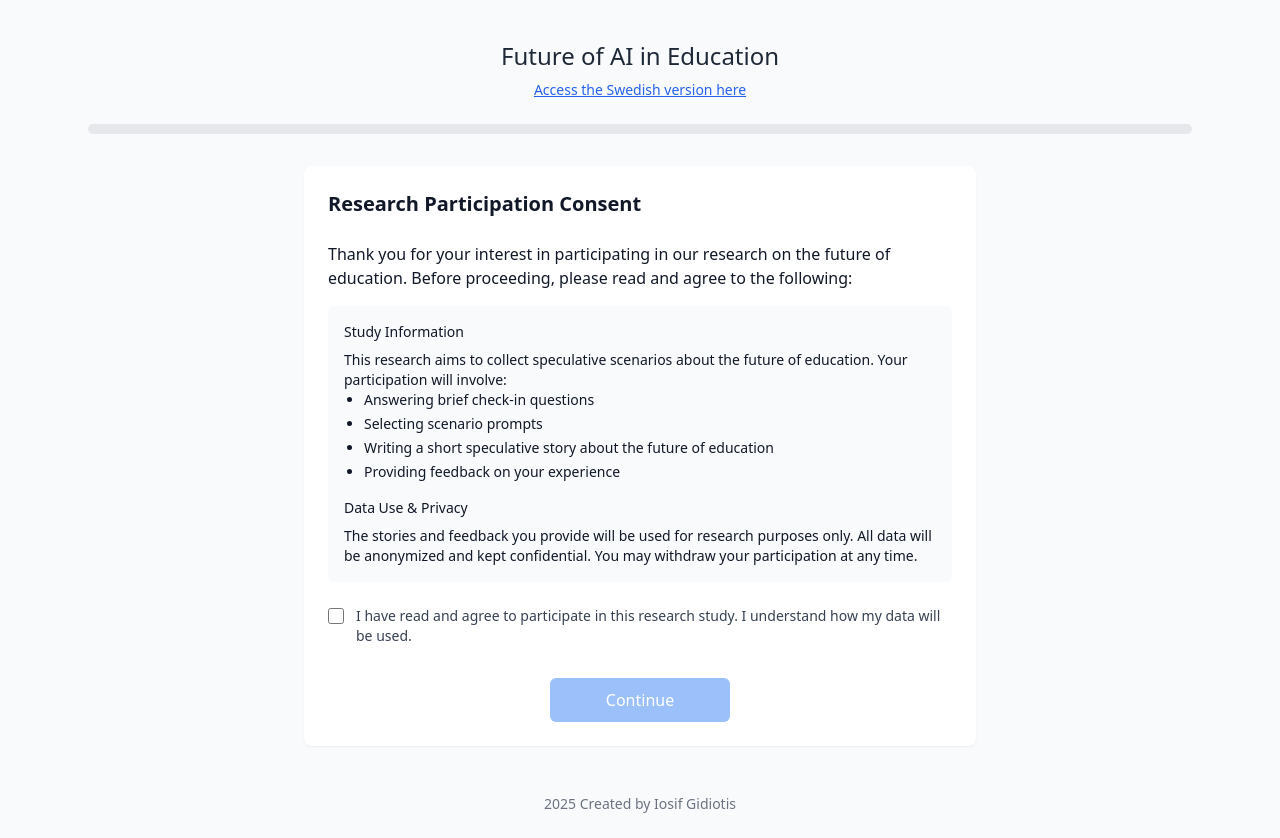
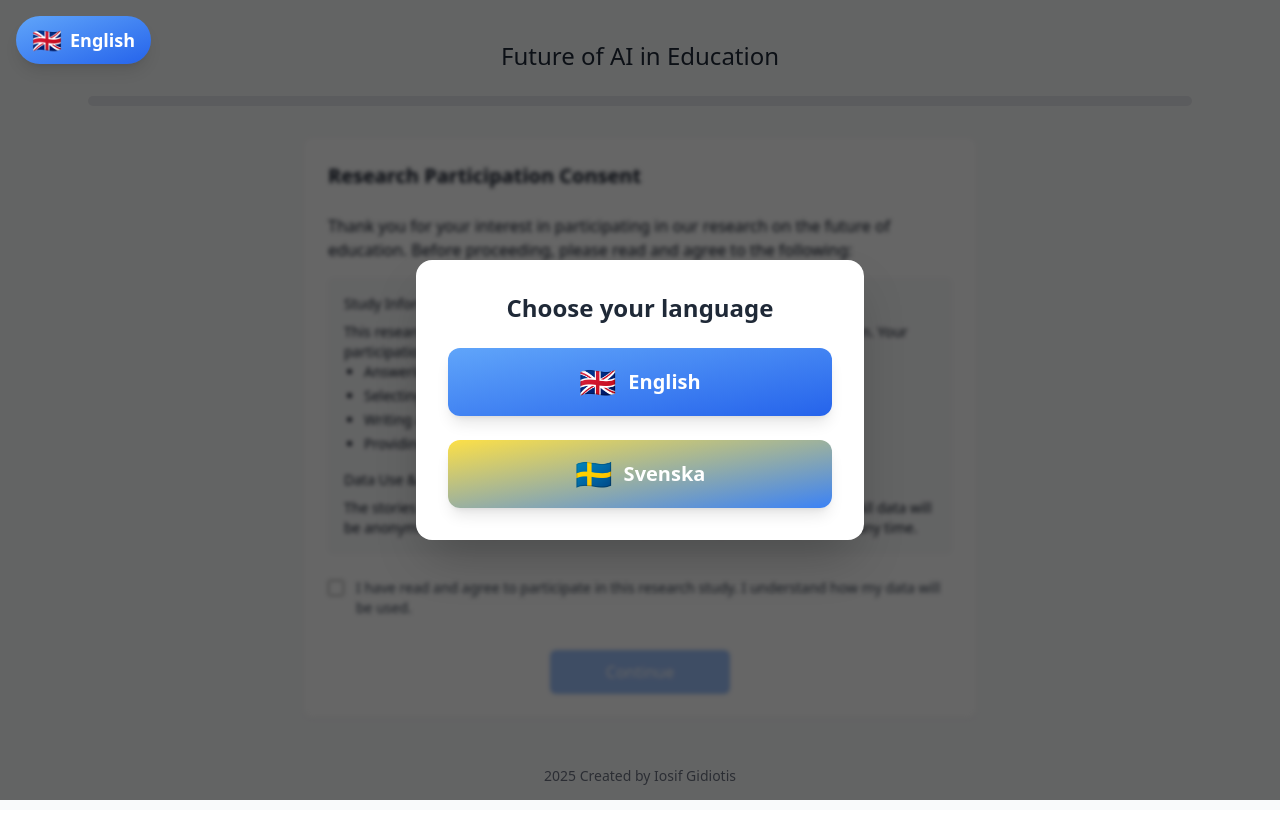
Before and after one commit to igidiotis/edspec, a React (Vite) app: page / in a window 1280 px wide. After the commit the page ends 810 px from the top, so only its background shows below. Built offline with nearby package versions, Linux system fonts and the light colour scheme.

Commit message:
Implement language selection modal in MainContent; add hooks for language state management and update UI to support language switching functionality.

```diff
--- /dev/null
+++ b/src/components/LanguageModal.tsx
@@ -0,0 +1,48 @@
+import React from 'react';
+
+interface LanguageModalProps {
+  open: boolean;
+  onSelect: (lang: 'en' | 'sv') => void;
+}
+
+const gradients = {
+  en: 'bg-gradient-to-br from-blue-400 to-blue-600',
+  sv: 'bg-gradient-to-br from-yellow-300 to-blue-500',
+};
+
+const flags = {
+  en: '🇬🇧',
+  sv: '🇸🇪',
+};
+
+const labels = {
+  en: 'English',
+  sv: 'Svenska',
+};
+
+const LanguageModal: React.FC<LanguageModalProps> = ({ open, onSelect }) => {
+  if (!open) return null;
+  return (
+    <div className="fixed inset-0 z-50 flex items-center justify-center bg-black bg-opacity-60">
+      <div className="bg-white rounded-2xl shadow-2xl p-8 max-w-md w-full text-center animate-fadeIn">
+        <h2 className="text-2xl font-bold mb-6 text-gray-800">Choose your language</h2>
+        <div className="flex flex-col gap-6">
+          <button
+            className={`flex items-center justify-center gap-3 py-4 rounded-xl text-xl font-semibold text-white shadow-lg transition-transform hover:scale-105 ${gradients.en}`}
+            onClick={() => onSelect('en')}
+          >
+            <span className="text-3xl">{flags.en}</span> {labels.en}
+          </button>
+          <button
+            className={`flex items-center justify-center gap-3 py-4 rounded-xl text-xl font-semibold text-white shadow-lg transition-transform hover:scale-105 ${gradients.sv}`}
+            onClick={() => onSelect('sv')}
+          >
+            <span className="text-3xl">{flags.sv}</span> {labels.sv}
+          </button>
+        </div>
+      </div>
+    </div>
+  );
+};
+
+export default LanguageModal;
--- a/src/components/MainContent.tsx
+++ b/src/components/MainContent.tsx
@@ -1,4 +1,4 @@
-import React from 'react';
+import React, { useEffect, useState } from 'react';
 import { useApp } from '../context/AppContext';
 import ConsentScreen from '../pages/ConsentScreen';
 import CheckInScreen from '../pages/CheckInScreen';
@@ -8,10 +8,31 @@ import FeedbackScreen from '../pages/FeedbackScreen';
 import ThankYouScreen from '../pages/ThankYouScreen';
 import ProgressBar from './ProgressBar';
 import { useTranslation, Trans } from 'react-i18next';
+import LanguageModal from './LanguageModal';
+import SwitchLanguageButton from './SwitchLanguageButton';
 
 const MainContent: React.FC = () => {
   const { currentStep } = useApp();
   const { t, i18n } = useTranslation();
+  const [showLangModal, setShowLangModal] = useState(false);
+
+  useEffect(() => {
+    // Show modal if no language is set in localStorage
+    const storedLang = localStorage.getItem('i18nextLng');
+    if (!storedLang || (storedLang !== 'en' && storedLang !== 'sv')) {
+      setShowLangModal(true);
+    }
+  }, []);
+
+  const handleSelectLanguage = (lang: 'en' | 'sv') => {
+    i18n.changeLanguage(lang);
+    setShowLangModal(false);
+    localStorage.setItem('i18nextLng', lang);
+  };
+
+  const handleSwitchLanguage = () => {
+    setShowLangModal(true);
+  };
 
   const renderCurrentStep = () => {
     switch (currentStep) {
@@ -42,31 +63,20 @@ const MainContent: React.FC = () => {
       'feedback': 80,
       'thanks': 100
     };
-
     return steps[currentStep] || 0;
-  };
-
-  const handleLanguageSwitch = () => {
-    i18n.changeLanguage(i18n.language === 'sv' ? 'en' : 'sv');
   };
 
   return (
     <div className="max-w-6xl mx-auto p-4 md:p-6">
+      <LanguageModal open={showLangModal} onSelect={handleSelectLanguage} />
+      <SwitchLanguageButton onClick={handleSwitchLanguage} currentLang={i18n.language === 'sv' ? 'sv' : 'en'} />
       <header className="mb-8 pt-4">
         <h1 className="text-2xl font-medium text-center text-gray-800">
           {t('appTitle')}
         </h1>
-        <div className="flex justify-center mt-2">
-          <button
-            className="text-blue-600 underline text-sm focus:outline-none"
-            onClick={handleLanguageSwitch}
-          >
-            {t('swedishVersion')}
-          </button>
-        </div>
         <ProgressBar percentage={getProgressPercentage()} />
       </header>
-      <main>
+      <main style={{ filter: showLangModal ? 'blur(2px)' : undefined, pointerEvents: showLangModal ? 'none' : undefined }}>
         {renderCurrentStep()}
       </main>
       <footer className="mt-12 text-center text-sm text-gray-500">
--- /dev/null
+++ b/src/components/SwitchLanguageButton.tsx
@@ -0,0 +1,31 @@
+import React from 'react';
+
+interface SwitchLanguageButtonProps {
+  onClick: () => void;
+  currentLang: 'en' | 'sv';
+}
+
+const gradients = {
+  en: 'bg-gradient-to-br from-blue-400 to-blue-600',
+  sv: 'bg-gradient-to-br from-yellow-300 to-blue-500',
+};
+
+const flags = {
+  en: '🇬🇧',
+  sv: '🇸🇪',
+};
+
+const SwitchLanguageButton: React.FC<SwitchLanguageButtonProps> = ({ onClick, currentLang }) => {
+  return (
+    <button
+      className={`fixed top-4 left-4 z-50 flex items-center gap-2 px-4 py-2 rounded-full text-lg font-semibold text-white shadow-lg transition-transform hover:scale-105 ${gradients[currentLang]}`}
+      onClick={onClick}
+      aria-label="Switch language"
+    >
+      <span className="text-2xl">{flags[currentLang]}</span>
+      <span className="hidden sm:inline">{currentLang === 'en' ? 'English' : 'Svenska'}</span>
+    </button>
+  );
+};
+
+export default SwitchLanguageButton;
```
